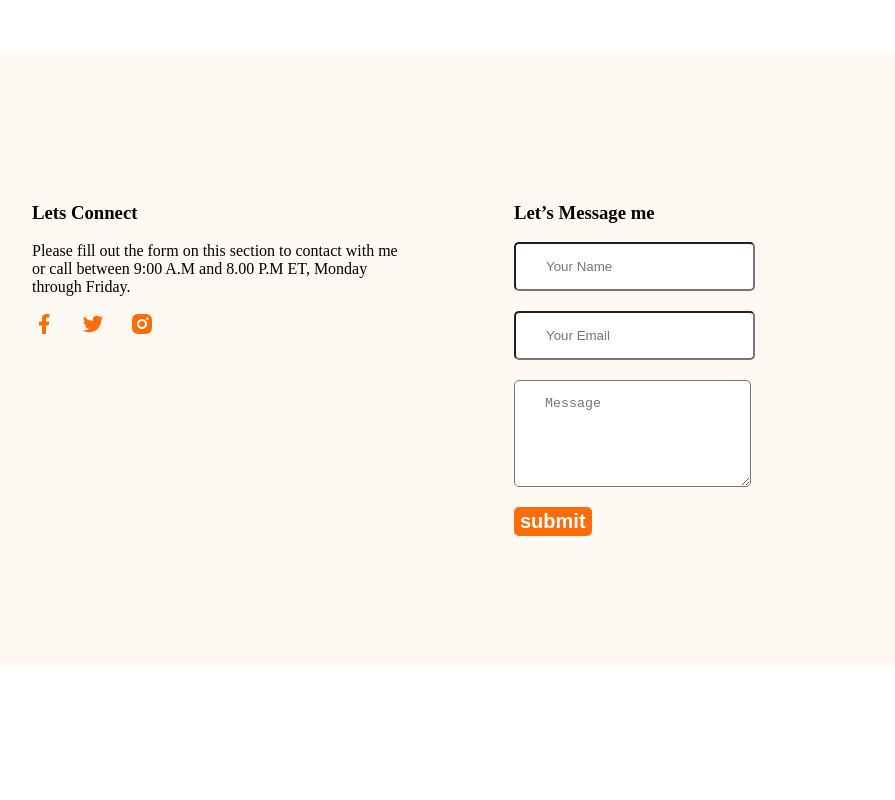
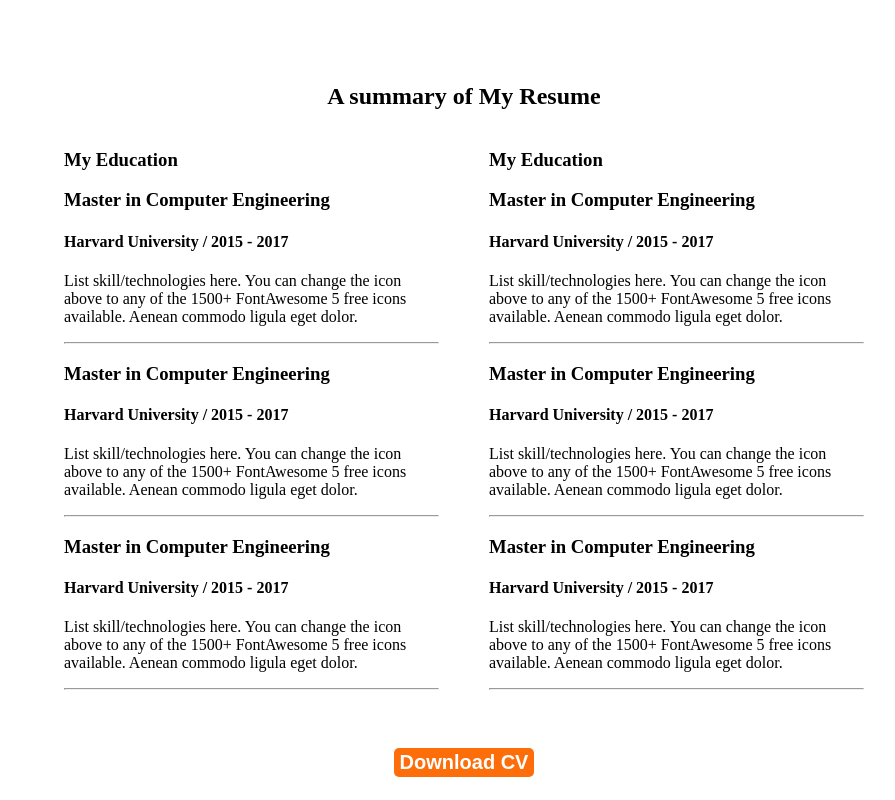
Before and after one commit to Renco88/web-Dev-1-developer-porttfolio, a plain HTML site: page index.html in a window 1280 px wide. Shown: the part 1180-1980 px from the top of the page, without its empty margins (176-1071 px from the left). Before the commit the page ends 1854 px from the top, so only its background shows below. Drawn offline with Linux system fonts and the light colour scheme.

Commit message:
resume section done

```diff
--- a/index.html
+++ b/index.html
@@ -55,6 +55,70 @@
             </div>
             </div>
         </section>
+        <!-- Resume Section -->
+        <section>
+            <h2 class="section-title">A summary of My Resume</h3>
+            <div class="resume-containar">
+                <div class="resume-column">
+                    <h3 class="resume-column-title">My Education</h3>
+                    <div class="resume-item">
+                        <h3 class="resume-item-title">Master in Computer Engineering</h3>
+                        <h4 class="resume-item-institute">Harvard University / 2015 - 2017</h4>
+                        <p class="resume-item-discription">List skill/technologies here. You can change the icon above
+                            to any of the 1500+ FontAwesome 5 free icons available. Aenean commodo ligula eget dolor.</p>
+
+                    </div>
+                    <hr>
+                    <div class="resume-item">
+                        <h3 class="resume-item-title">Master in Computer Engineering</h3>
+                        <h4 class="resume-item-institute">Harvard University / 2015 - 2017</h4>
+                        <p class="resume-item-discription">List skill/technologies here. You can change the icon above
+                            to any of the 1500+ FontAwesome 5 free icons available. Aenean commodo ligula eget dolor.</p>
+
+                    </div>
+                    <hr>
+                    <div class="resume-item">
+                        <h3 class="resume-item-title">Master in Computer Engineering</h3>
+                        <h4 class="resume-item-institute">Harvard University / 2015 - 2017</h4>
+                        <p class="resume-item-discription">List skill/technologies here. You can change the icon above
+                            to any of the 1500+ FontAwesome 5 free icons available. Aenean commodo ligula eget dolor.</p>
+
+                    </div>
+                    <hr>
+                </div>
+                <div class="resume-column">
+                    <h3 class="resume-column-title">My Education</h3>
+                    <div class="resume-item">
+                        <h3 class="resume-item-title">Master in Computer Engineering</h3>
+                        <h4 class="resume-item-institute">Harvard University / 2015 - 2017</h4>
+                        <p class="resume-item-discription">List skill/technologies here. You can change the icon above
+                            to any of the 1500+ FontAwesome 5 free icons available. Aenean commodo ligula eget dolor.</p>
+
+                    </div>
+                    <hr>
+                    <div class="resume-item">
+                        <h3 class="resume-item-title">Master in Computer Engineering</h3>
+                        <h4 class="resume-item-institute">Harvard University / 2015 - 2017</h4>
+                        <p class="resume-item-discription">List skill/technologies here. You can change the icon above
+                            to any of the 1500+ FontAwesome 5 free icons available. Aenean commodo ligula eget dolor.</p>
+
+                    </div>
+                    <hr>
+                    <div class="resume-item">
+                        <h3 class="resume-item-title">Master in Computer Engineering</h3>
+                        <h4 class="resume-item-institute">Harvard University / 2015 - 2017</h4>
+                        <p class="resume-item-discription">List skill/technologies here. You can change the icon above
+                            to any of the 1500+ FontAwesome 5 free icons available. Aenean commodo ligula eget dolor.</p>
+
+                    </div>
+                    <hr>
+                </div>
+            </div>
+            <div class="download-cv">
+                <button class="btm-primary">Download CV</button>
+            </div>
+
+        </section>
 
     </main>
     <footer class="footer">
--- a/style/style.css
+++ b/style/style.css
@@ -122,6 +122,18 @@ main {
 .about-info {
     text-align: center;
 }
+/* resume style */
+.section-title{
+    text-align: center;
+}
+.resume-containar{
+    display: flex;
+    gap: 50px;
+}
+.download-cv{
+    text-align: center;
+    margin: 50px;
+}
 
 /* footer style */
 
@@ -153,3 +165,8 @@ textarea {
     margin-bottom: 20px;
 
 }
+.contact input[type="text"],
+.contact input[type="email"],
+textarea {
+    width: 80%;
+}
```
